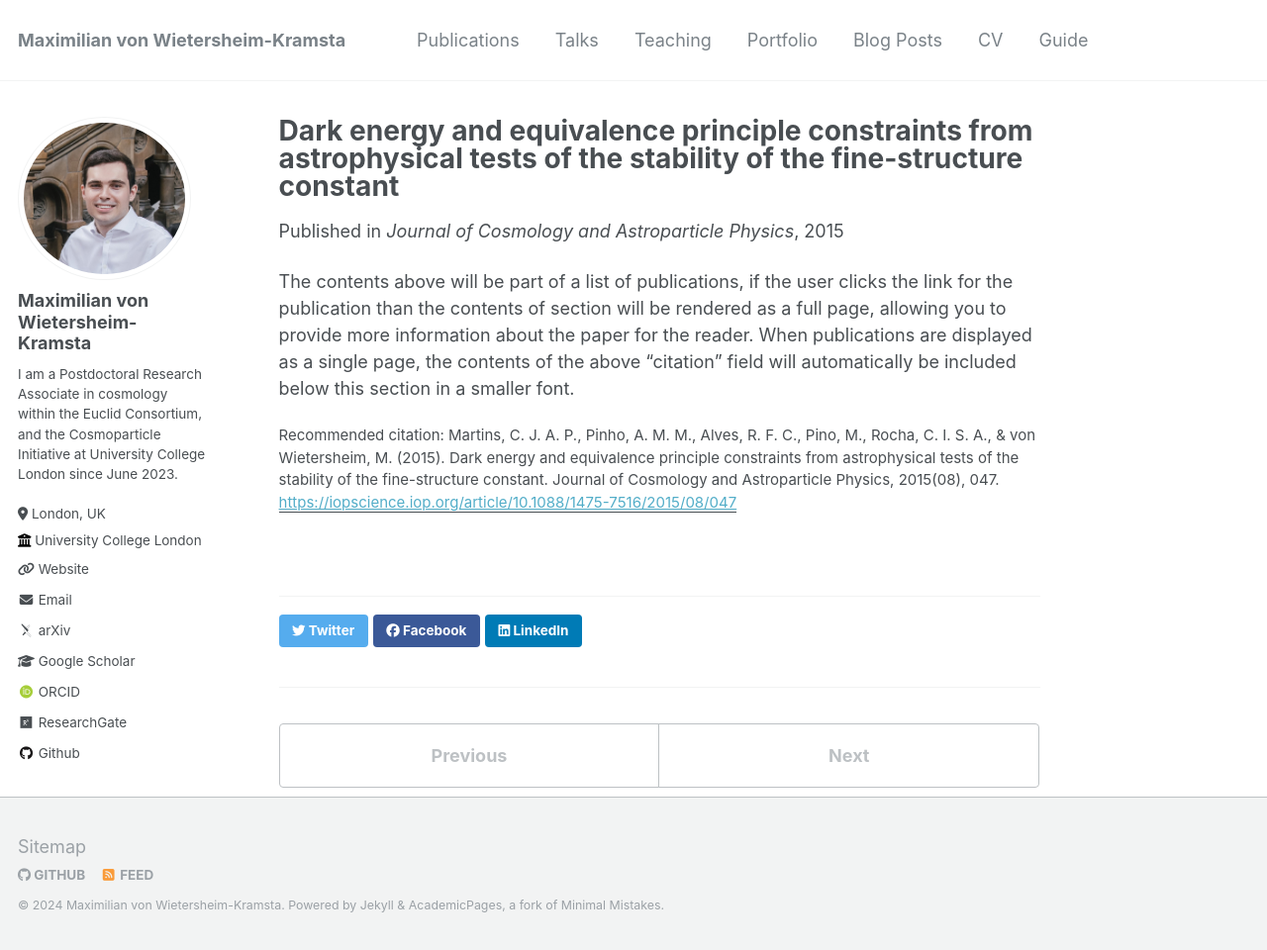
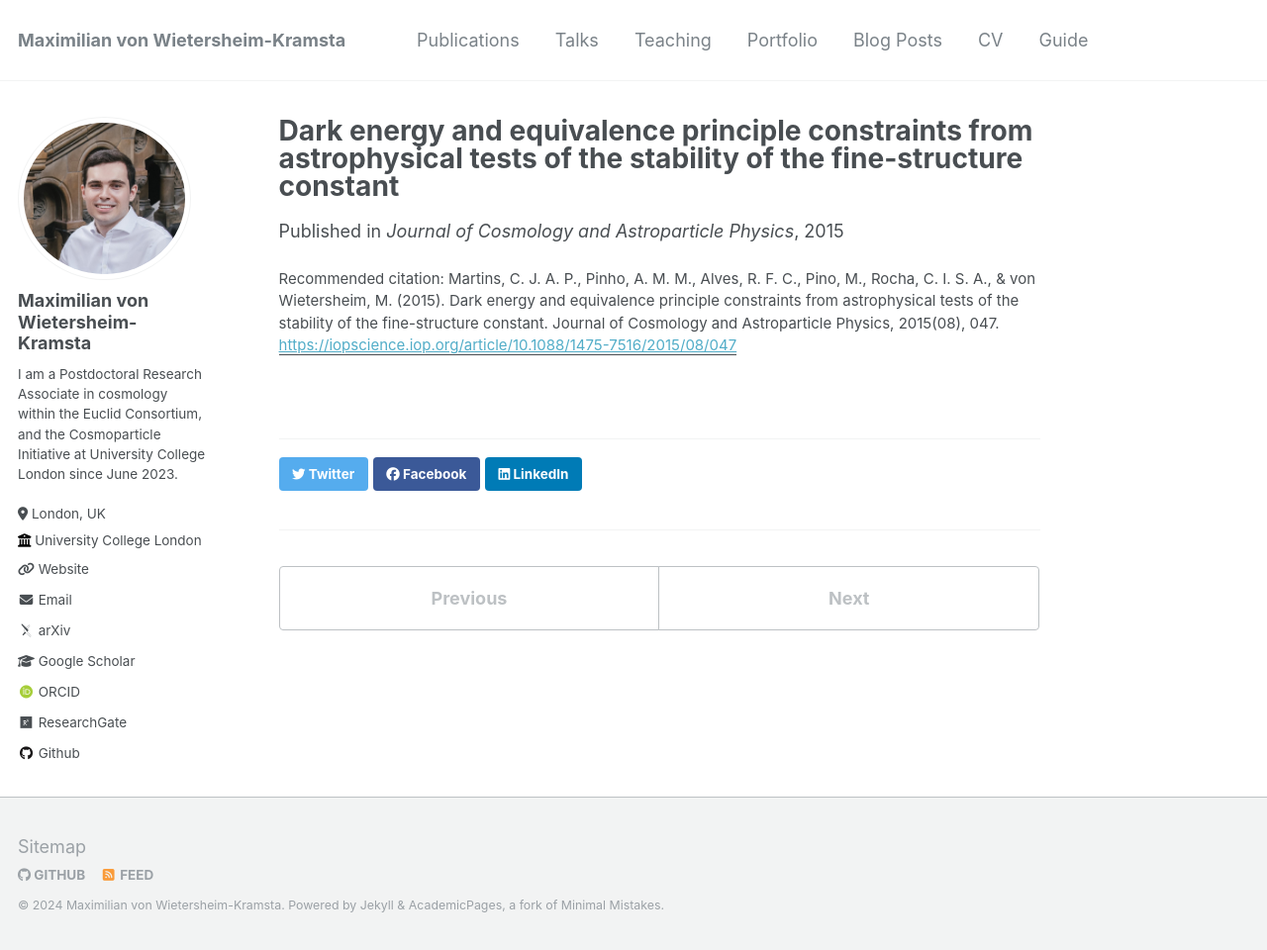
Before and after one commit to mwiet/mwiet.github.io, a Jekyll site: the page built from _publications/2015-08-26-dark-energy.md, in a window 1280 px wide and 960 px high. Shown: the whole window at 99% size. Built offline with Jekyll 4.4.1, drawn with Linux system fonts in a browser that asks for light colours; some web fonts are replaced.

Commit message:
Update 2015-08-26-dark-energy.md

```diff
--- a/_publications/2015-08-26-dark-energy.md
+++ b/_publications/2015-08-26-dark-energy.md
@@ -2,11 +2,9 @@
 title: "Dark energy and equivalence principle constraints from astrophysical tests of the stability of the fine-structure constant"
 collection: publications
 permalink: /publication/2015-08-26-dark-energy
-excerpt: 'This paper is about the number 1. The number 2 is left for future work.'
+excerpt: ''
 date: 2015-08-26
 venue: 'Journal of Cosmology and Astroparticle Physics'
 paperurl: 'https://iopscience.iop.org/article/10.1088/1475-7516/2015/08/047'
 citation: 'Martins, C. J. A. P., Pinho, A. M. M., Alves, R. F. C., Pino, M., Rocha, C. I. S. A., & von Wietersheim, M. (2015). Dark energy and equivalence principle constraints from astrophysical tests of the stability of the fine-structure constant. Journal of Cosmology and Astroparticle Physics, 2015(08), 047.'
 ---
-
-The contents above will be part of a list of publications, if the user clicks the link for the publication than the contents of section will be rendered as a full page, allowing you to provide more information about the paper for the reader. When publications are displayed as a single page, the contents of the above "citation" field will automatically be included below this section in a smaller font.
```
